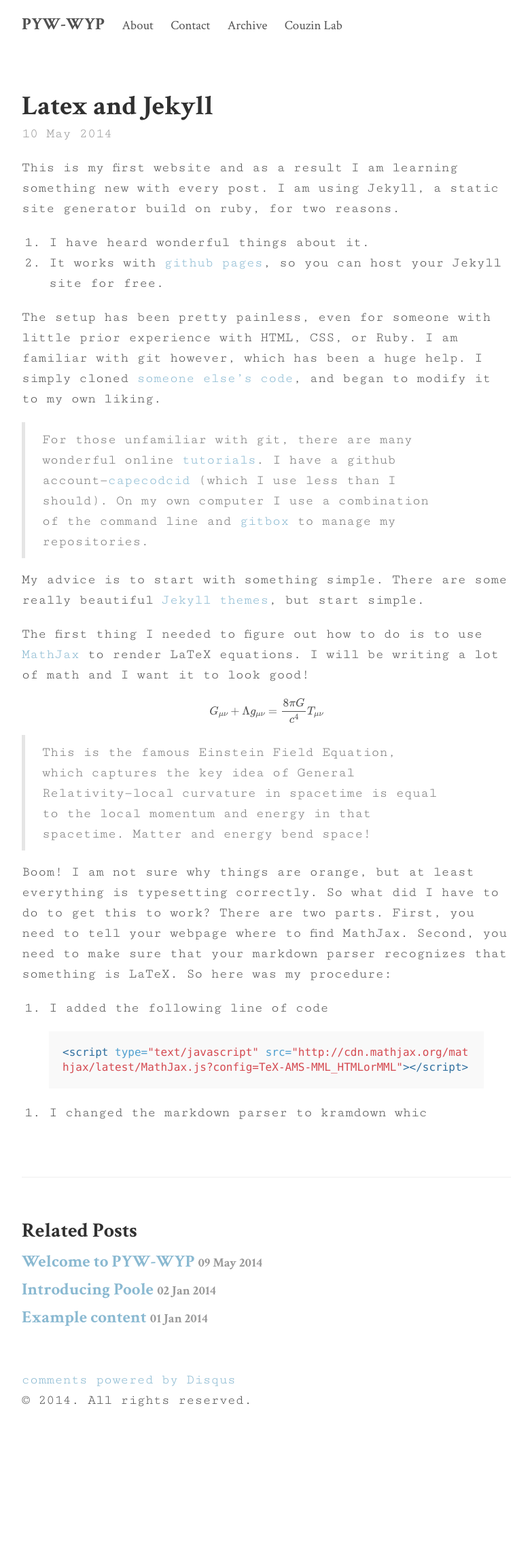
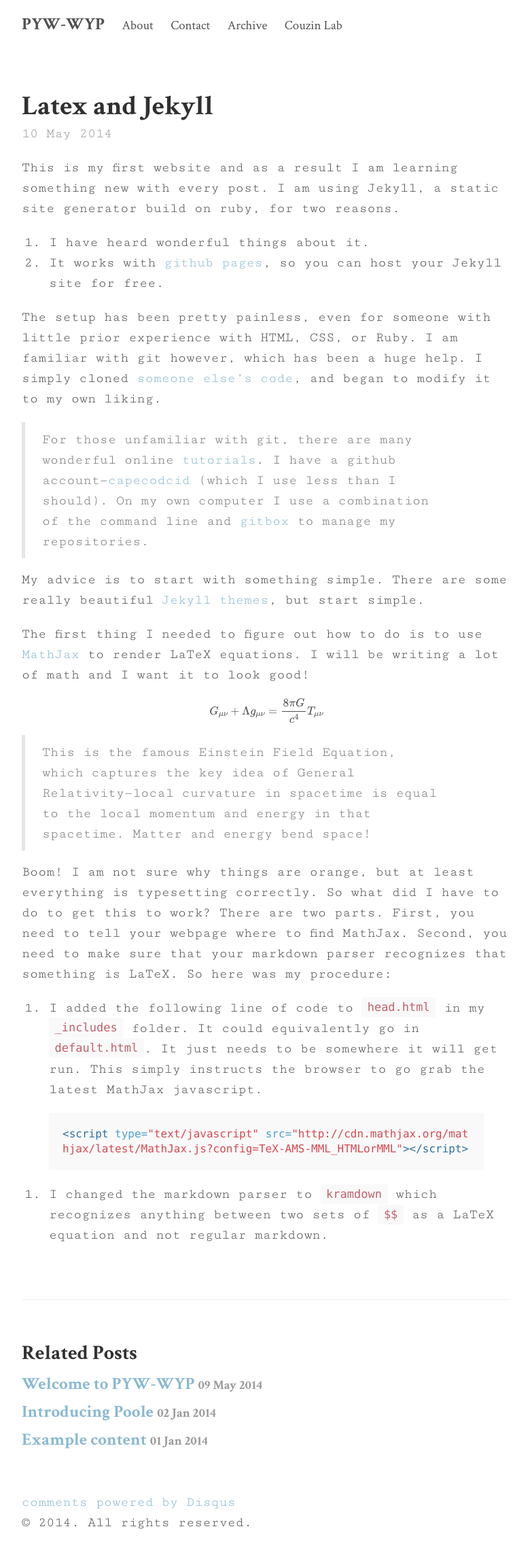
Before and after one commit to capecodcid/capecodcid.github.io, a Jekyll site: the page built from _posts/2014-05-10-Latex+Jekyll.md, in a window 1280 px wide. Shown: the whole page at 68% size, without its empty margins (248-1031 px from the left). Built offline with Jekyll 4.4.1, drawn with Linux system fonts in a browser that asks for light colours; some web fonts are replaced; formulas are drawn with MathJax 3; comment, search, counter and statistics services are not loaded.

Commit message:
tried some inline syntax sugar

```diff
--- a/_posts/2014-05-10-Latex+Jekyll.md
+++ b/_posts/2014-05-10-Latex+Jekyll.md
@@ -26,10 +26,10 @@ $$
 
 Boom!  I am not sure why things are orange, but at least everything is typesetting correctly.  So what did I have to do to get this to work?  There are two parts.  First, you need to tell your webpage where to find MathJax.  Second, you need to make sure that your markdown parser recognizes that something is LaTeX.  So here was my procedure:
 
-1. I added the following line of code
+1. I added the following line of code to `head.html` in my `_includes` folder.  It could equivalently go in `default.html`.  It just needs to be somewhere it will get run.  This simply instructs the browser to go grab the latest MathJax javascript.
 
 {% highlight html %}
 <script type="text/javascript" src="http://cdn.mathjax.org/mathjax/latest/MathJax.js?config=TeX-AMS-MML_HTMLorMML"></script>
 {% endhighlight %}
 
-2. I changed the markdown parser to kramdown whic
+2. I changed the markdown parser to `kramdown` which recognizes anything between two sets of `$$` as a LaTeX equation and not regular markdown.
```
